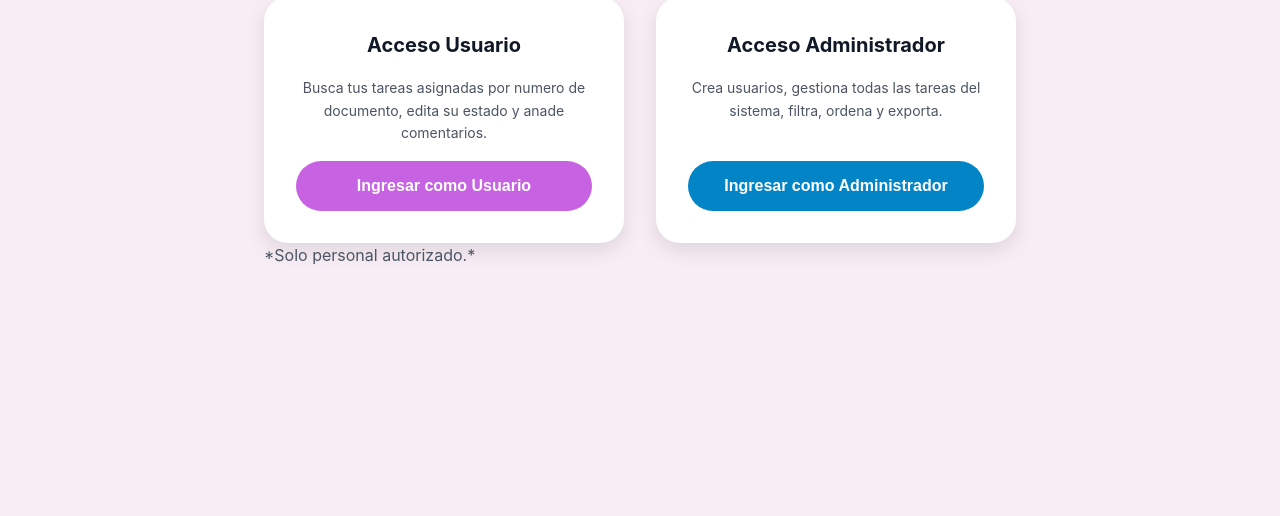
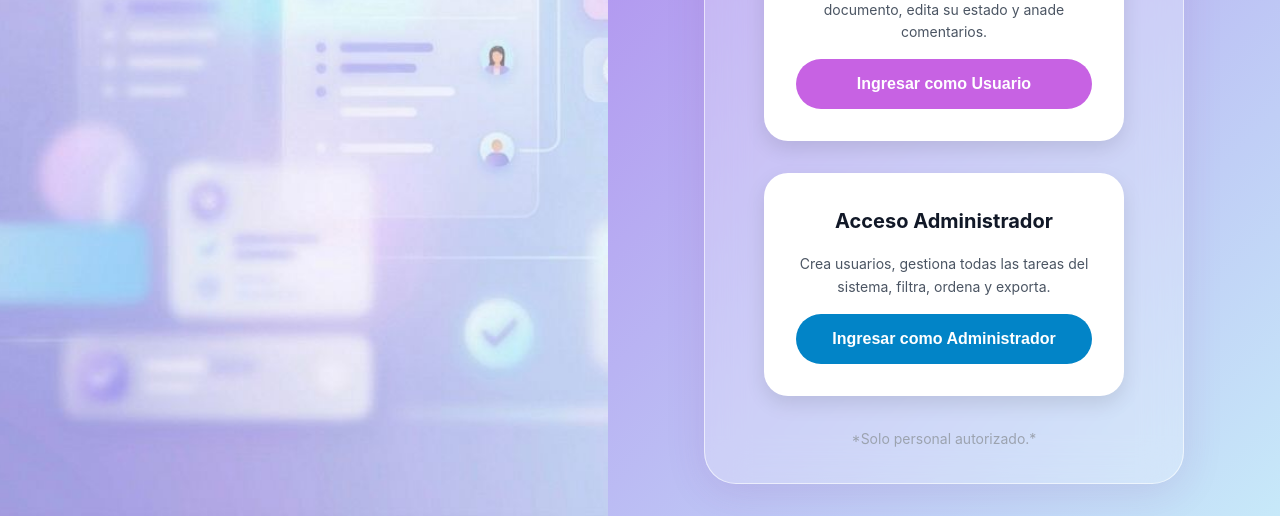
Before and after one commit to Karolatf/transferencia_dom, a website built with Vite: page index.html in a window 1280 px wide. Shown: the part 348-864 px from the top of the page. Built offline with nearby package versions, Linux system fonts and the light colour scheme; some packages are replaced by stand-ins of ours.

Commit message:
feat: agregar estilos de layout dos columnas y glass card en pantalla inicio

```diff
--- a/styles.css
+++ b/styles.css
@@ -64,11 +64,14 @@ body {
     color: var(--texto-medio);
     line-height: 1.6;
     min-height: 100vh;
-    padding: var(--espacio-lg);
+    /* Se quita el padding general para que la pantalla de inicio ocupe todo   */
+    /* el viewport sin borde. Las otras vistas tienen su propio espaciado.     */
+    padding: 0;
 }
 
 /* FONDOS POR MODO */
-body[data-modo="inicio"]  { background-color: #f8edf5; }
+/* En modo inicio no hay padding ni fondo de color, la imagen lo cubre todo   */
+body[data-modo="inicio"]  { background: linear-gradient(135deg, #a25be9 0%, #c7e9f9 100%); padding: 0; }body[data-modo="admin"]   { background-color: #e0f2fe; padding: var(--espacio-lg); }
 body[data-modo="usuario"] { background-color: #f3e8ff; }
 body[data-modo="admin"]   { background-color: #e0f2fe; }
 
@@ -997,3 +1000,94 @@ body[data-modo="admin"]   { background-color: #e0f2fe; }
 
     .header__busqueda-admin { max-width: 100%; }
 }
+
+
+/* REDISEÑO PANTALLA DE INICIO — Layout de dos columnas con efecto glass      */
+/* Estos estilos extienden el comportamiento de .pantalla-inicio              */
+
+/* Se sobreescribe el layout de .pantalla-inicio para usar dos columnas       */
+/* flex-direction: row divide la pantalla en columna izquierda y derecha      */
+.pantalla-inicio {
+    flex-direction: row;
+    padding: 0;
+    gap: 0;
+    min-height: 100vh;
+    align-items: stretch;
+}
+
+/* Columna izquierda: ocupa la mitad de la pantalla con la imagen de fondo    */
+/* background-size: cover escala la imagen para cubrir todo el área           */
+/* background-position: center centra la imagen en el contenedor              */
+.inicio__columna-imagen {
+    flex: 1;
+    min-height: 100vh;
+    background-image: url('/bg-inicio.jpg');
+    background-size: cover;
+    background-position: center;
+    background-repeat: no-repeat;
+}
+
+/* Columna derecha: degradado suave con colores del proyecto                  */
+/* Necesita tener color de fondo para que el glass card se vea transparente   */
+/* Columna derecha: sin fondo propio, hereda el degradado del body             */
+.inicio__columna-panel {
+    flex: 1;
+    min-height: 100vh;
+    display: flex;
+    align-items: center;
+    justify-content: center;
+    padding: var(--espacio-xl);
+}
+
+
+/* Card glass: muy transparente sobre el degradado del body                   */
+/* Con el fondo colorido detrás el blur y la transparencia se ven reales   background: rgba(255, 255, 255, 0.25);   */
+.inicio__glass-card {
+    width: 100%;
+    max-width: 480px;
+    background: rgba(255, 255, 255, 0.25);
+    backdrop-filter: blur(20px);
+    -webkit-backdrop-filter: blur(20px);
+    border-radius: 2rem;
+    border: 1.5px solid rgba(255, 255, 255, 0.6);
+    box-shadow: 0 8px 40px rgba(123, 45, 139, 0.12),
+                inset 0 1px 0 rgba(255, 255, 255, 0.8);
+    padding: var(--espacio-xl);
+    display: flex;
+    flex-direction: column;
+    gap: var(--espacio-lg);
+}
+
+/* Se redefine el header dentro de la card glass para que sea centrado        */
+.inicio__glass-card .inicio__header {
+    text-align: center;
+}
+
+/* Nota al pie dentro de la card glass                                        */
+.inicio__nota {
+    text-align: center;
+    font-size: var(--texto-sm);
+    color: var(--texto-claro);
+    margin-top: var(--espacio-sm);
+}
+
+
+/* RESPONSIVE — Pantalla de inicio en móvil (menos de 768px)                  */
+/* En móvil la imagen se oculta y el panel ocupa toda la pantalla             */
+@media (max-width: 768px) {
+    /* En móvil volvemos a la columna única                                   */
+    .pantalla-inicio {
+        flex-direction: column;
+    }
+
+    /* La columna de imagen se oculta en móvil para dar espacio al contenido  */
+    .inicio__columna-imagen {
+        display: none;
+    }
+
+    /* El panel ocupa toda la pantalla en móvil                               */
+    .inicio__columna-panel {
+        min-height: 100vh;
+        padding: var(--espacio-lg);
+    }
+}
```
